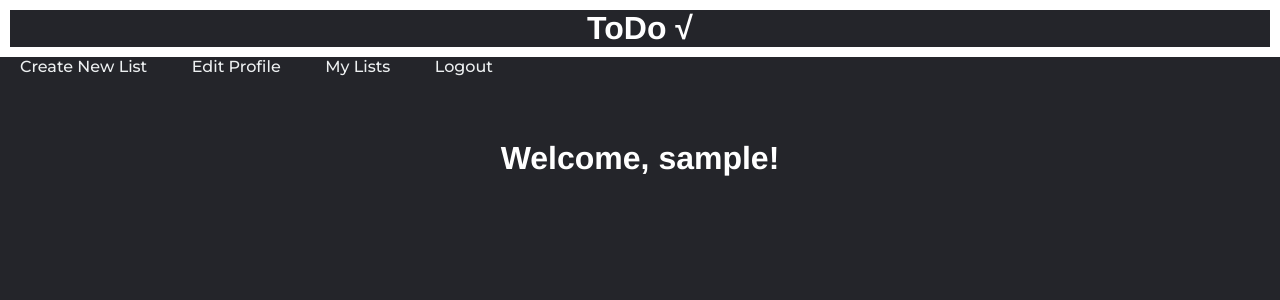
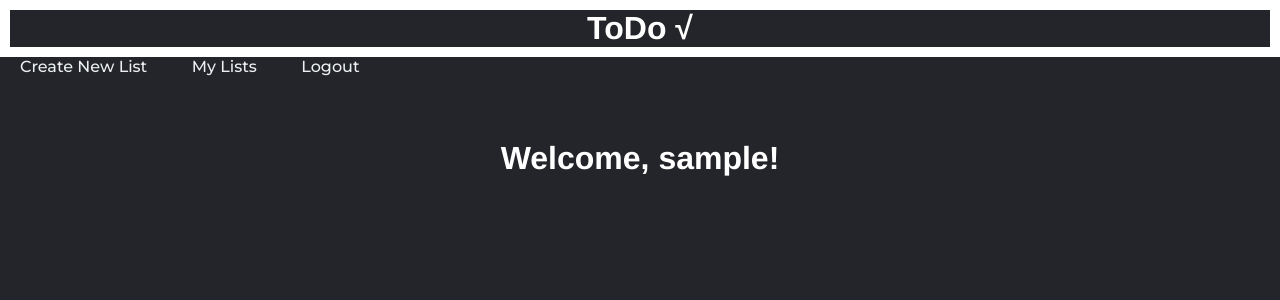
Before and after one commit to cjuanito797/toDoList, a Django app: page / in a window 1280 px wide. Shown: the top 300 px of the page. Run offline with Django 4.2, Linux system fonts and the light colour scheme; the visitor is signed in with stand-in values (Sample User, id 1); data that the repository does not hold is empty.

Commit message:
Update home.html

```diff
--- a/app/templates/home/home.html
+++ b/app/templates/home/home.html
@@ -28,9 +28,6 @@
                         <a class="nav-link" href="{% url 'app:new_list' %}">Create New List</a>
                     </li>
 
-                    <li class="nav-item">
-                        <a class="nav-link" href="{% url 'app:editProfile' %}">Edit Profile</a>
-                    </li>
                     <li class="nav-item">
                         <a class="nav-link" href="{% url 'app:home' %}">My Lists</a>
                     </li>
@@ -78,16 +75,16 @@
 
                         {% for item in list.item.all %}
                             <ol>
-                                <input name="packersOff" class="strikethrough" value="1" type="checkbox" onclick="">
+
                                 <label for="packersOff" class="strikeThis">{{ item.task }}</label>
+                                <a href="{% url 'app:completeItem' pk=item.pk %}"
+                           class="btn btn-complete">Complete</a>
                                 <br>
                                 <br>
                             </ol>
                         {% endfor %}
                     </td>
-                    <td><a href="{% url 'app:editList' pk=list.pk %}"
-                           class="btn btn-primary">Edit List</a>
-                    </td>
+
                     <td><a href="{% url 'app:create_item_model_form' pk=list.pk %}"
                            class="btn btn-primary">Add Tasks</a>
                     <td><a href="{% url 'app:deleteList' pk=list.pk %}"
```
